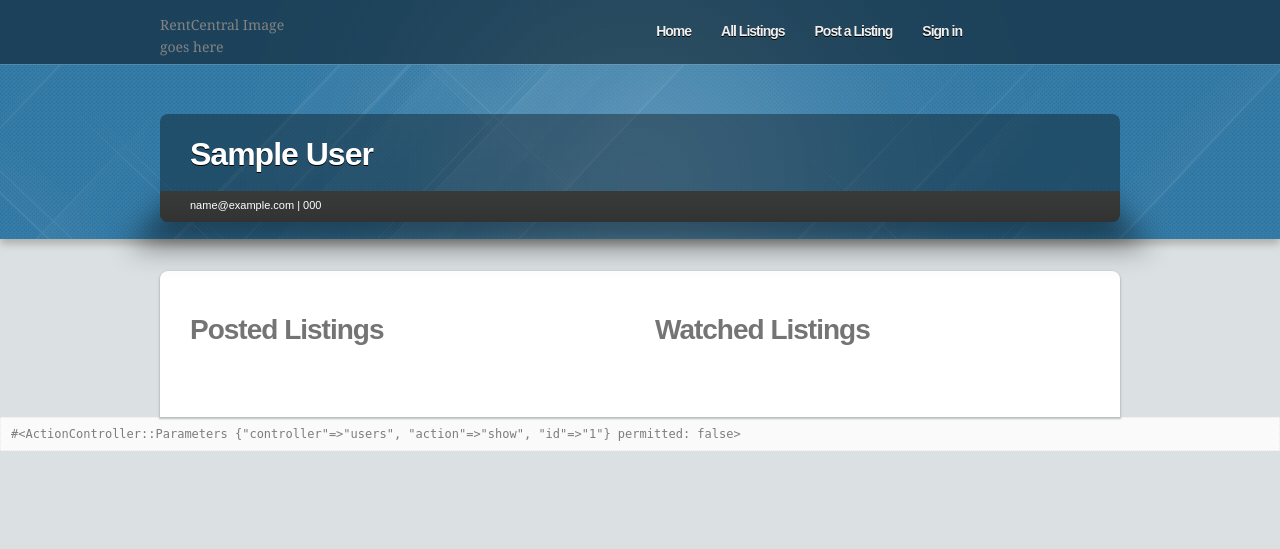
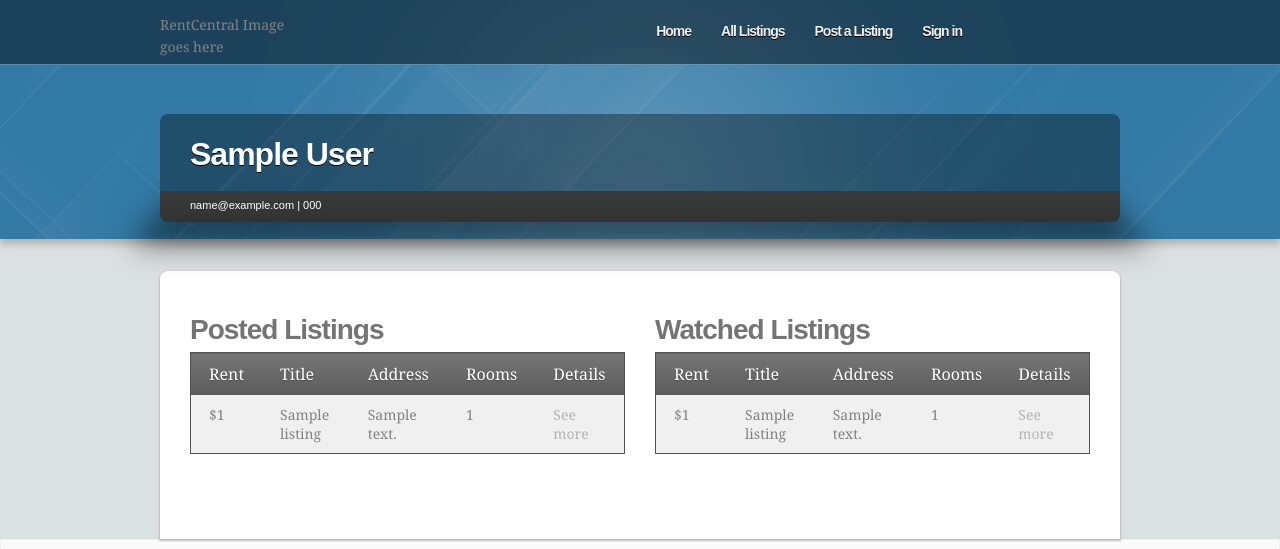
Before and after one commit to petercheng00/RentCentral, a Rails app: page /users/1 in a window 1280 px wide. Shown: the top 549 px of the page. Run offline with Rails 7, Linux system fonts and the light colour scheme; tables that the repository leaves empty hold one stand-in row (values such as "Sample post"); parts of the project's set-up code (start-up, migrations or seed data) failed here and were passed over; some libraries are stand-ins or nearby versions.

Commit message:
Users done

```diff
--- a/app/models/listing.rb
+++ b/app/models/listing.rb
@@ -1,3 +1,4 @@
 class Listing < ActiveRecord::Base
   belongs_to :user
+  has_and_belongs_to_many :watchers, :class_name => "User", :foreign_key => "watched_listing_id", :association_foreign_key => "watcher_id"
 end
--- a/app/models/user.rb
+++ b/app/models/user.rb
@@ -1,5 +1,7 @@
 class User < ActiveRecord::Base
   has_many :listings
+  has_and_belongs_to_many :watched_listings, :class_name => "Listing", :foreign_key => "watcher_id", :association_foreign_key => "watched_listing_id"
+
   attr_accessor :password
   attr_accessible :name, :email, :phone, :password, :password_confirmation
 
--- a/app/views/layouts/application.html.haml
+++ b/app/views/layouts/application.html.haml
@@ -41,14 +41,14 @@
                     = link_to 'Home', '/'
                   %li
                     = link_to 'All Listings', listings_path
-                  %li
-                    = link_to 'Post a Listing', new_listing_path
                   -if signed_in?
+                    %li= link_to 'Post a Listing', new_listing_path
                     %li
                       = link_to 'My Account', current_user
                       %ul
                         %li= link_to 'Logout', signout_path
                   -else
+                    %li= link_to 'Post a Listing', signin_path
                     %li= link_to 'Sign in', signin_path
           = yield
           = debug(params) if Rails.env.development?
--- a/app/views/listings/home.html.haml
+++ b/app/views/listings/home.html.haml
@@ -14,4 +14,7 @@
     .col-2
       .center
         %h1
-          =link_to "Post a Listing", new_listing_path
+          - if signed_in?
+            =link_to "Post a Listing", new_listing_path
+          - else
+            =link_to "Post a Listing", signin_path
--- a/app/views/sessions/new.html.haml
+++ b/app/views/sessions/new.html.haml
@@ -2,7 +2,7 @@
   #phone-number
   #pagetitle-wrapper
     %h1 Sign in
-    #breadcumb
+    #breadcumb You must sign in to post listings
   #slideshow-shadow
 #content
   .maincontent-inner
--- a/app/views/users/show.html.haml
+++ b/app/views/users/show.html.haml
@@ -12,5 +12,52 @@
   .maincontent-inner
     .col-2
       %h2 Posted Listings
+      .table-gray
+        %table.table
+          %thead
+            %tr
+              %th Rent
+              %th Title
+              %th Address
+              %th Rooms
+              %th Details
+          %tbody
+          -odd = 'odd'
+          - @user.listings.each do |listing|
+            - if odd == 'odd'
+              -odd = ''
+            - else
+              -odd = 'odd'
+            %tr{:class => odd}
+              %td= "$" + String(listing.rent)
+              %td= listing.title
+              %td= listing.address
+              %td= listing.number_of_rooms
+              %td= link_to "See more", listing_path(listing)
+
+
+
     .col-2
       %h2 Watched Listings
+      .table-gray
+        %table.table
+          %thead
+            %tr
+              %th Rent
+              %th Title
+              %th Address
+              %th Rooms
+              %th Details
+          %tbody
+          -odd = 'odd'
+          - @user.watched_listings.each do |listing|
+            - if odd == 'odd'
+              -odd = ''
+            - else
+              -odd = 'odd'
+            %tr{:class => odd}
+              %td= "$" + String(listing.rent)
+              %td= listing.title
+              %td= listing.address
+              %td= listing.number_of_rooms
+              %td= link_to "See more", listing_path(listing)
--- a/config/routes.rb
+++ b/config/routes.rb
@@ -21,6 +21,7 @@
      match "/signup" => "users#new"
      match "/signin" => "sessions#new"
      match "/signout" => "sessions#destroy"
+     match "/watch" => "listings#watch"
 
   # Sample resource route with options:
   #   resources :products do
```
Also changed, not shown: app/controllers/listings_controller.rb (+29 -1 lines), app/views/listings/show.html.haml (+16 -5 lines), db/migrate/20120331221525_add_user_id_to_listings.rb (added, +9 -0 lines), db/migrate/20120331230307_add_watchers.rb (added, +12 -0 lines), db/schema.rb, 2 other files.
